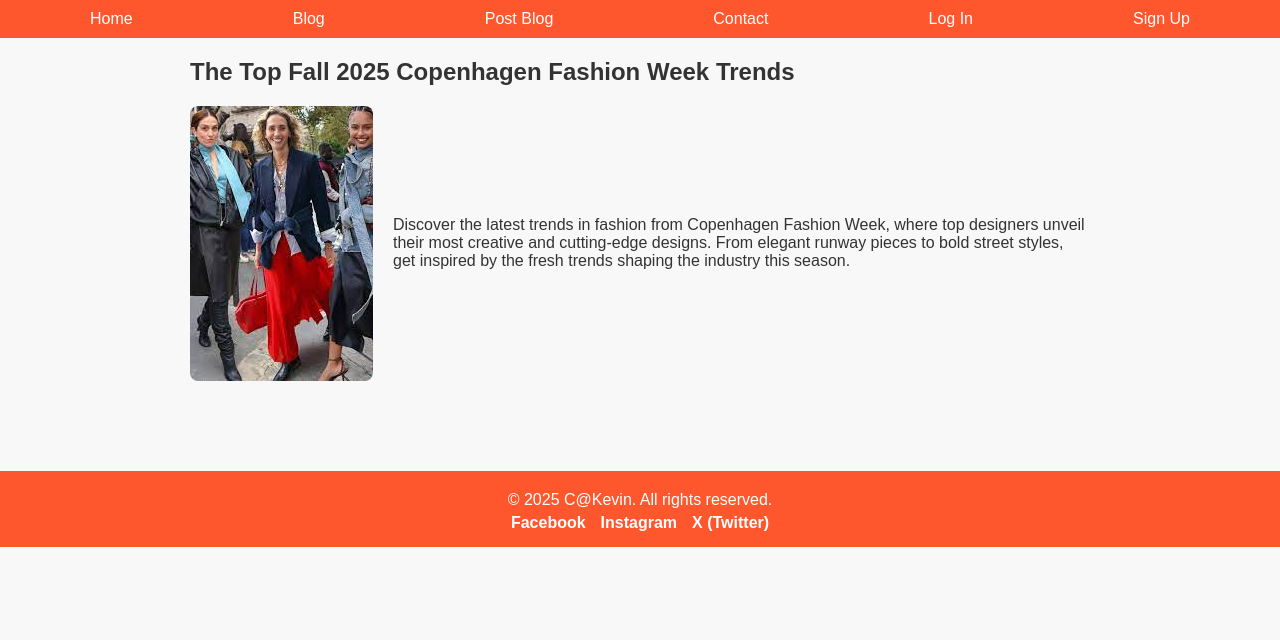
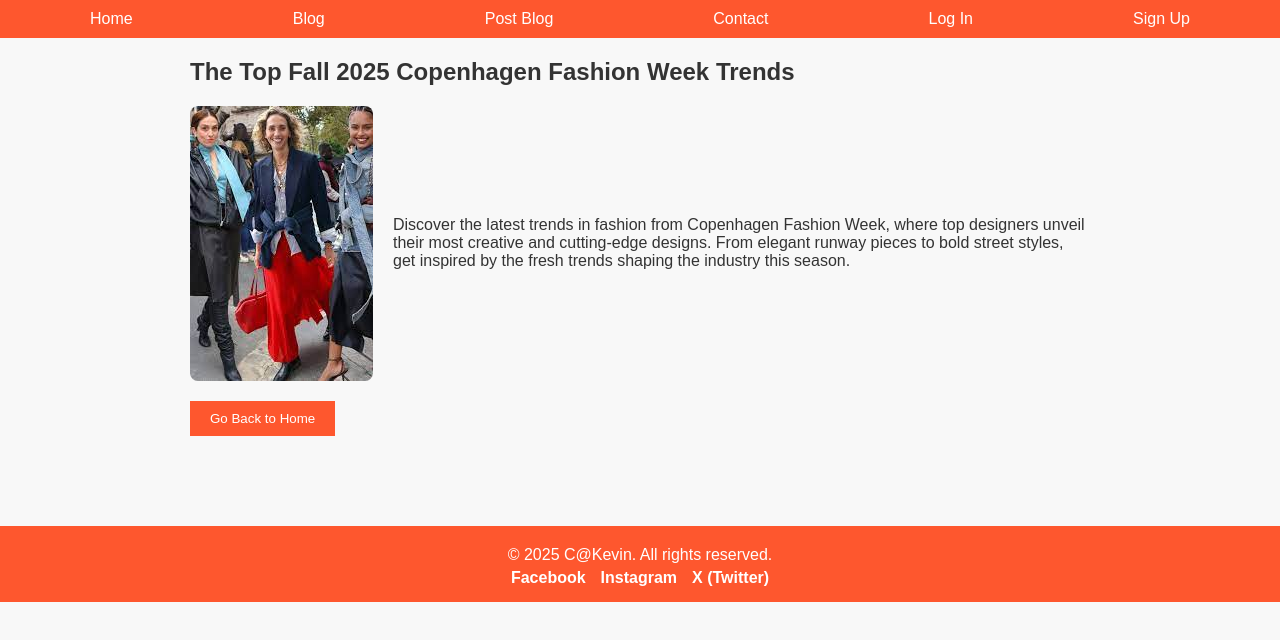
Before and after one commit to kevincode06/blog-project-frontend, a React (Create React App) app: page /blog in a window 1280 px wide. Shown: the top 640 px of the page. Built offline with nearby package versions, Linux system fonts and the light colour scheme.

Commit message:
i added a button after you read a blog you can go back to home page

```diff
--- a/src/components/Blog.js
+++ b/src/components/Blog.js
@@ -1,5 +1,5 @@
 import React from 'react';
-import { useLocation } from 'react-router-dom';
+import { useLocation, useNavigate } from 'react-router-dom';
 import './styles/Blog.css';
 import fashion1 from '../assets/fashion1.jpg';
 import fashion8 from '../assets/fashion8.jpg';
@@ -43,13 +43,18 @@
 
 const Blog = () => {
   const location = useLocation();
+  const navigate = useNavigate(); // Hook to navigate
   const query = new URLSearchParams(location.search);
-  const postKey = query.get("post") || "fashion1"; // Default to fashion1 if no post is selected
+  const postKey = query.get("post") || "fashion1";
   const post = posts[postKey];
 
   if (!post) {
     return <h2>Post Not Found</h2>;
   }
+
+  const handleGoBack = () => {
+    navigate('/'); // Navigates back to the home page
+  };
 
   return (
     <div className="blog">
@@ -58,6 +63,9 @@
         <img src={post.img} alt={postKey} />
         <p>{post.text}</p>
       </div>
+      <button onClick={handleGoBack} className="go-back-button">
+        Go Back to Home
+      </button>
     </div>
   );
 };
--- a/src/components/styles/Blog.css
+++ b/src/components/styles/Blog.css
@@ -1,7 +1,7 @@
 .blog {
   max-width: 900px;
   margin: 0 auto;
-  padding-bottom: 50px; /* Creates space above the footer */
+  padding-bottom: 50px;
 }
 
 .blog-post {
@@ -45,3 +45,16 @@
 .social-icons a:hover {
   text-decoration: underline;
 }
+
+.go-back-button {
+  background-color: #FE572E;
+  color: white;
+  border: none;
+  padding: 10px 20px;
+  cursor: pointer;
+  margin-top: 20px;
+}
+
+.go-back-button:hover {
+  background-color: #ff4500;
+}
```
